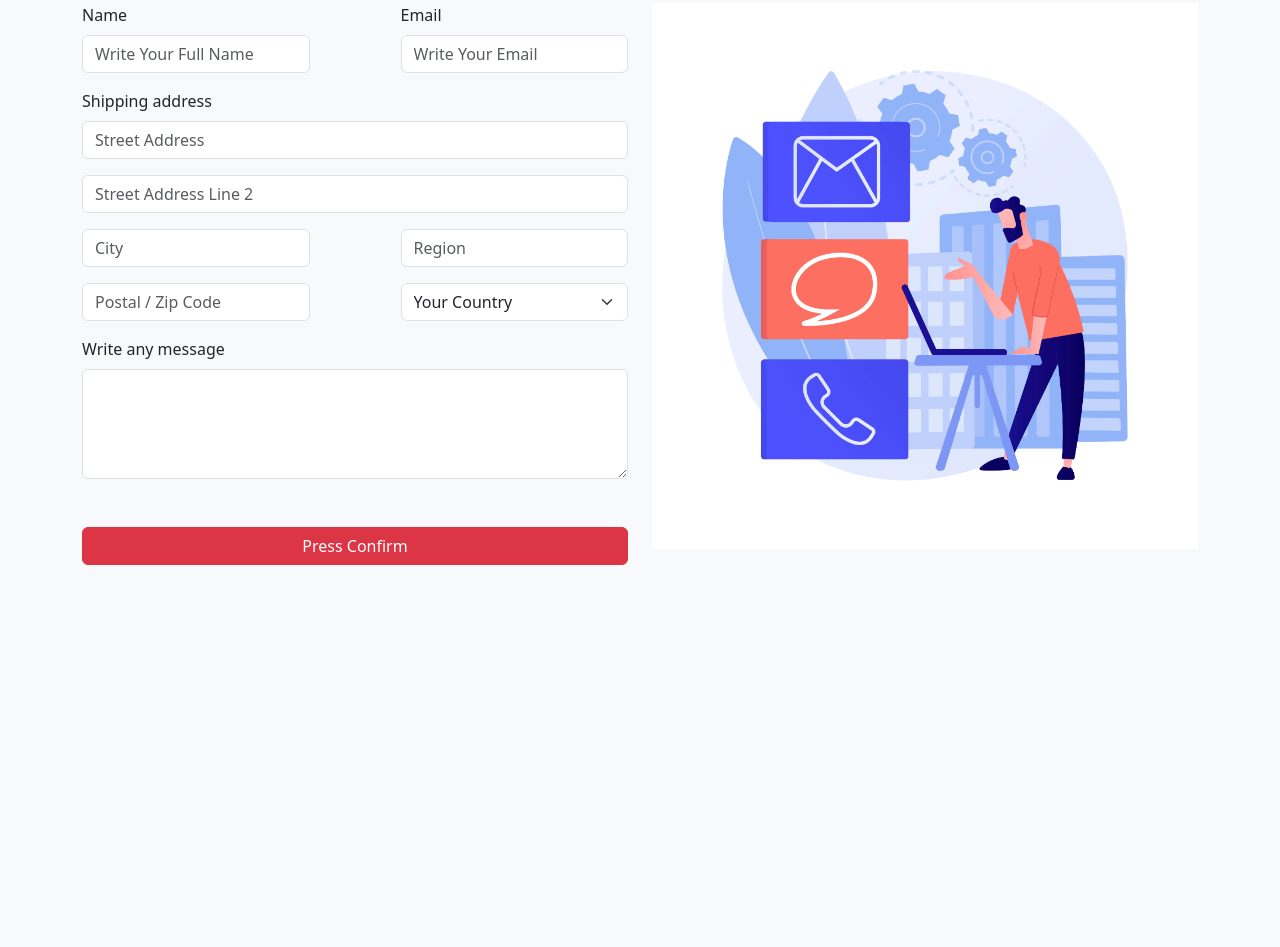
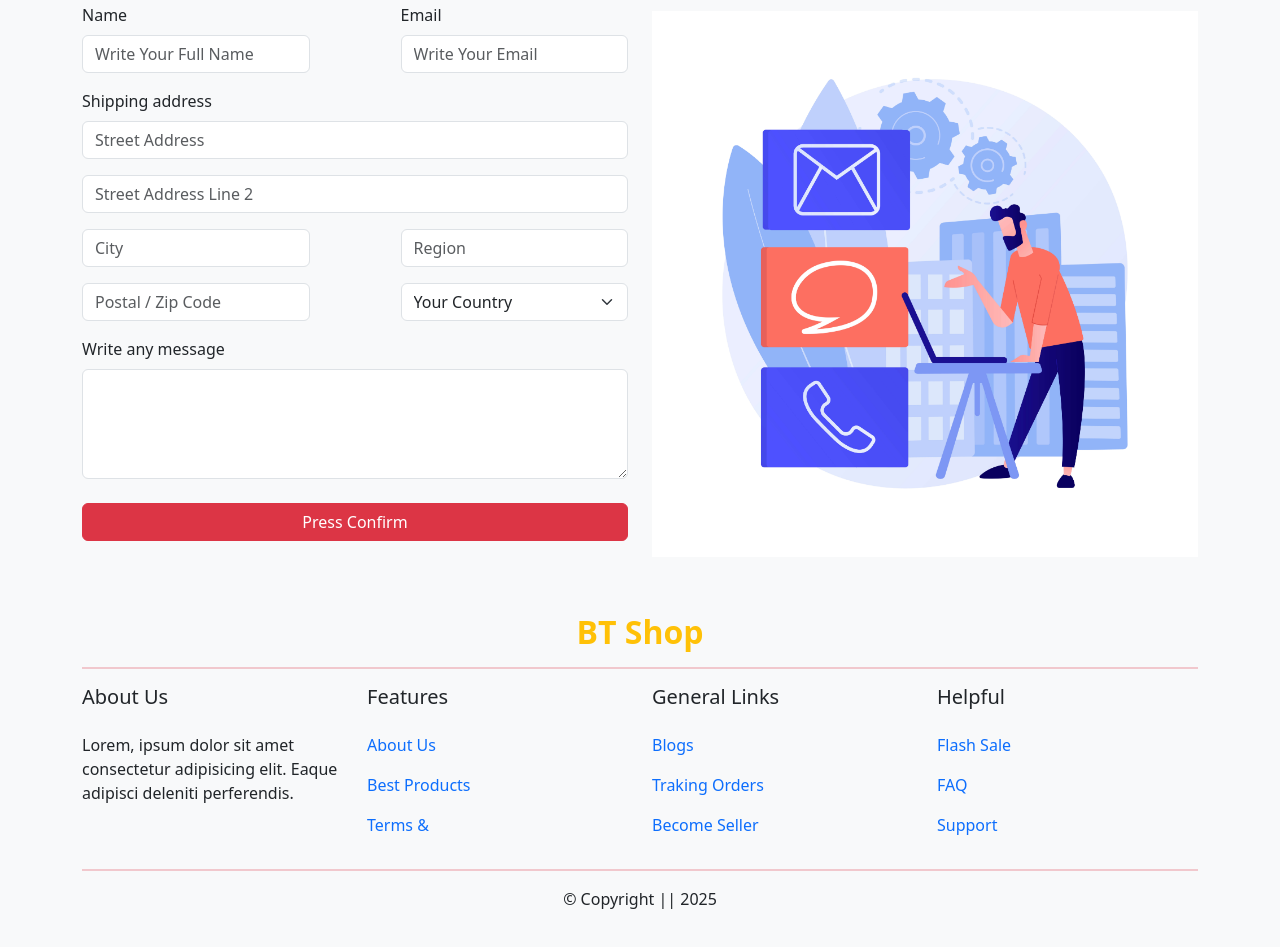
Before and after one commit to tarekalways/bootstrap-project-one, a plain HTML site: page index.html in a window 1280 px wide. Shown: the part 4537-5484 px from the top of the page. Before the commit the page ends 5150 px from the top, so only its background shows below. Drawn offline with nearby package versions, Linux system fonts and the light colour scheme.

Commit message:
some changes

```diff
--- a/index.html
+++ b/index.html
@@ -603,15 +603,15 @@
   <!-- Section 6 -->
   <section class="container my-5">
     <p class="h4 text-center mb-5">Order Your Products</p>
-    <div class="row ">
+    <div class="row align-items-center">
       <div class="col-md-6">
         <form>
-          <div class="d-md-flex justify-content-between">
-            <div class="col-md-5">
+          <div class="d-lg-flex justify-content-between">
+            <div class="col-lg-5">
               <label class="form-label" for="forName">Name</label>
               <input class="form-control" type="text" id="forName" required placeholder="Write Your Full Name">
             </div>
-            <div class="col-md-5">
+            <div class="col-lg-5">
               <label class="form-label" for="forEmail">Email</label>
               <input class="form-control" type="email" id="forEmail" required placeholder="Write Your Email">
             </div>
@@ -646,7 +646,7 @@
             <label class="form-label" for="forMessage">Write any message</label>
             <textarea class="form-control" id="forMessage" rows="4"></textarea>
           </div>
-          <button class="btn btn-danger w-100 mt-5" type="submit">Press Confirm</button>
+          <button class="btn btn-danger w-100 mt-4 mb-4" type="submit">Press Confirm</button>
         </form>
       </div>
       <div class="col-md-6">
@@ -654,6 +654,38 @@
       </div>
     </div>
   </section>
+  <!-- Footer -->
+  <footer class="container my-5">
+    <div class="h2 text-center text-warning fw-bold">BT Shop</div>
+    <hr class="border border-1 border-danger">
+    <div class="row">
+      <div class="col-md-3">
+        <p class="h5 mb-4">About Us</p>
+        <p>Lorem, ipsum dolor sit amet consectetur adipisicing elit. Eaque adipisci deleniti perferendis.</p>
+      </div>
+      <div class="col-md-3">
+        <p class="h5 mb-4">Features</p>
+        <p><a class="text-decoration-none" href="#">About Us</a></p>
+        <p><a class="text-decoration-none" href="#">Best Products</a></p>
+        <p><a class="text-decoration-none" href="#">Terms &</a></p>
+      </div>
+      <div class="col-md-3">
+        <p class="h5 mb-4">General Links</p>
+        <p><a class="text-decoration-none" href="#">Blogs</a></p>
+        <p><a class="text-decoration-none" href="#">Traking Orders</a></p>
+        <p><a class="text-decoration-none" href="#">Become Seller</a></p>
+      </div>
+      <div class="col-md-3">
+        <p class="h5 mb-4">Helpful</p>
+        <p><a class="text-decoration-none" href="#">Flash Sale</a></p>
+        <p><a class="text-decoration-none" href="#">FAQ</a></p>
+        <p><a class="text-decoration-none" href="#">Support</a></p>
+      </div>
+    </div>
+    <hr class="border border-1 border-danger">
+    <div class="text-center">&copy; Copyright || 2025</div>
+
+  </footer>
   <!-- Bootstrap Js Cdn Link -->
   <script src="https://cdn.jsdelivr.net/npm/bootstrap@5.3.6/dist/js/bootstrap.bundle.min.js"></script>
 </body>
```
